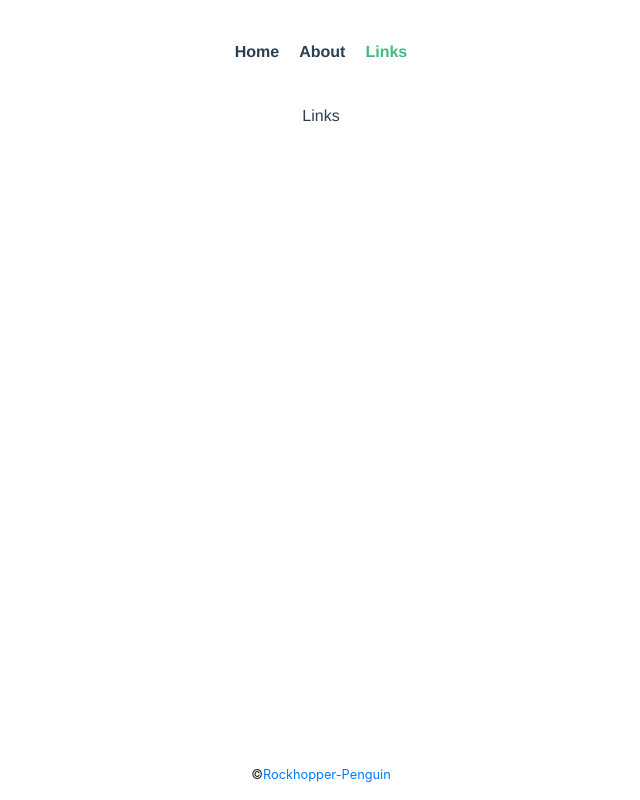
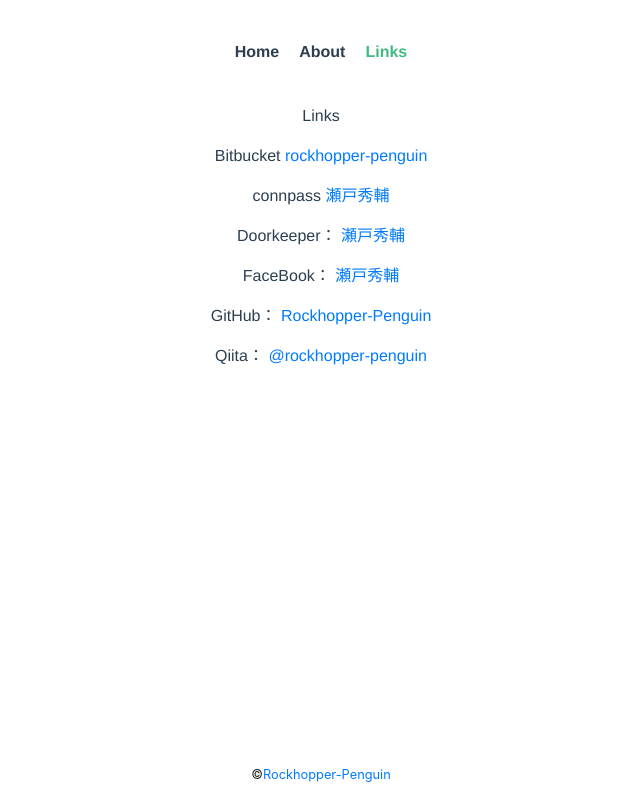
Before and after one commit to rockhopper-penguin/syusuke-s, a Vue app: page /#/links in a window 1280 px wide. Shown: the whole page, without its empty margins (319-959 px from the left). Built offline with nearby package versions, Linux system fonts and the light colour scheme.

Commit message:
リンクの追加

```diff
--- a/src/views/Links.vue
+++ b/src/views/Links.vue
@@ -1,6 +1,32 @@
 <template>
   <div>
     <p>Links</p>
+    <div>
+      <p>
+        Bitbucket
+        <a href="https://bitbucket.org/Rockhopper-Penguin/">rockhopper-penguin</a>
+      </p>
+      <p>
+        connpass
+        <a href="https://connpass.com/user/rockhopper-penguin/">瀬戸秀輔</a>
+      </p>
+      <p>
+        Doorkeeper：
+        <a href="https://www.doorkeeper.jp/users/penguin">瀬戸秀輔</a>
+      </p>
+      <p>
+        FaceBook：
+        <a href="https://www.facebook.com/penguin.s.seto">瀬戸秀輔</a>
+      </p>
+      <p>
+        GitHub：
+        <a href="https://github.com/rockhopper-penguin">Rockhopper-Penguin</a>
+      </p>
+      <p>
+        Qiita：
+        <a href="https://qiita.com/rockhopper-penguin">@rockhopper-penguin</a>
+      </p>
+    </div>
   </div>
 </template>
 
```
